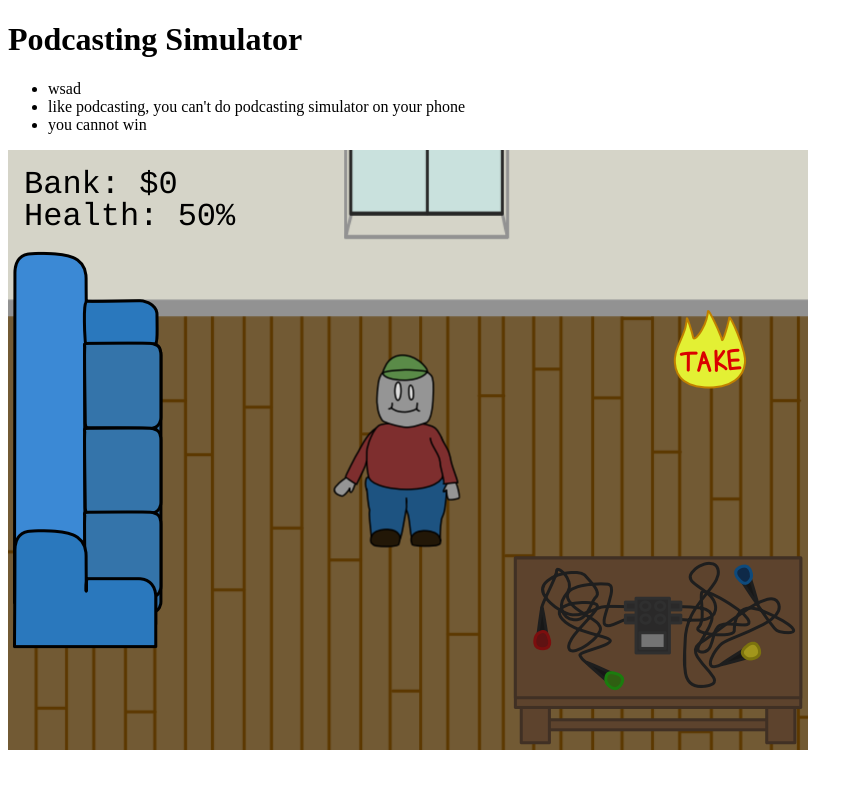
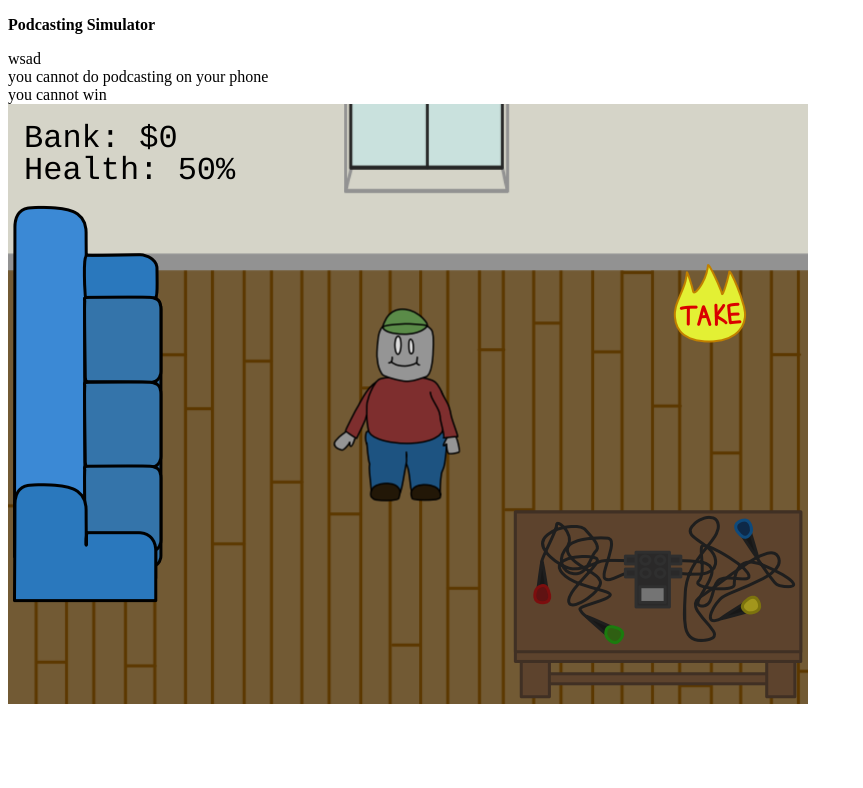
Before and after one commit to andyscpalmer/podcasting_simulator, a plain HTML site: page index.html in a window 1280 px wide. Shown: the whole page, without its empty margins (0-863 px from the left). Drawn offline with Linux system fonts and the light colour scheme; animation ran at ten frames a second.

Commit message:
make it better

```diff
--- a/index.html
+++ b/index.html
@@ -1,17 +1,17 @@
 <!DOCTYPE html>
 <html>
 <head>
+  <meta charset="utf-8" />
   <script type="text/javascript" src="phaser.min.js"></script>
   <script type="text/javascript" src="Scene1.js"></script>
   <script type="text/javascript" src="Scene2.js"></script>
   <script type="text/javascript" src="game.js"></script>
+  <title>Podcasting Simulator</title>
 </head>
 <body>
-  <h1>Podcasting Simulator</h1>
-  <ul>
-    <li>wsad</li>
-    <li>like podcasting, you can't do podcasting simulator on your phone</li>
-    <li>you cannot win</li>
-  </ul>
+  <p><b>Podcasting Simulator</b></p>
+  wsad<br>
+  you cannot do podcasting on your phone<br>
+  you cannot win<br>
 </body>
 </html>
```
Also changed, not shown: 3 other files.
